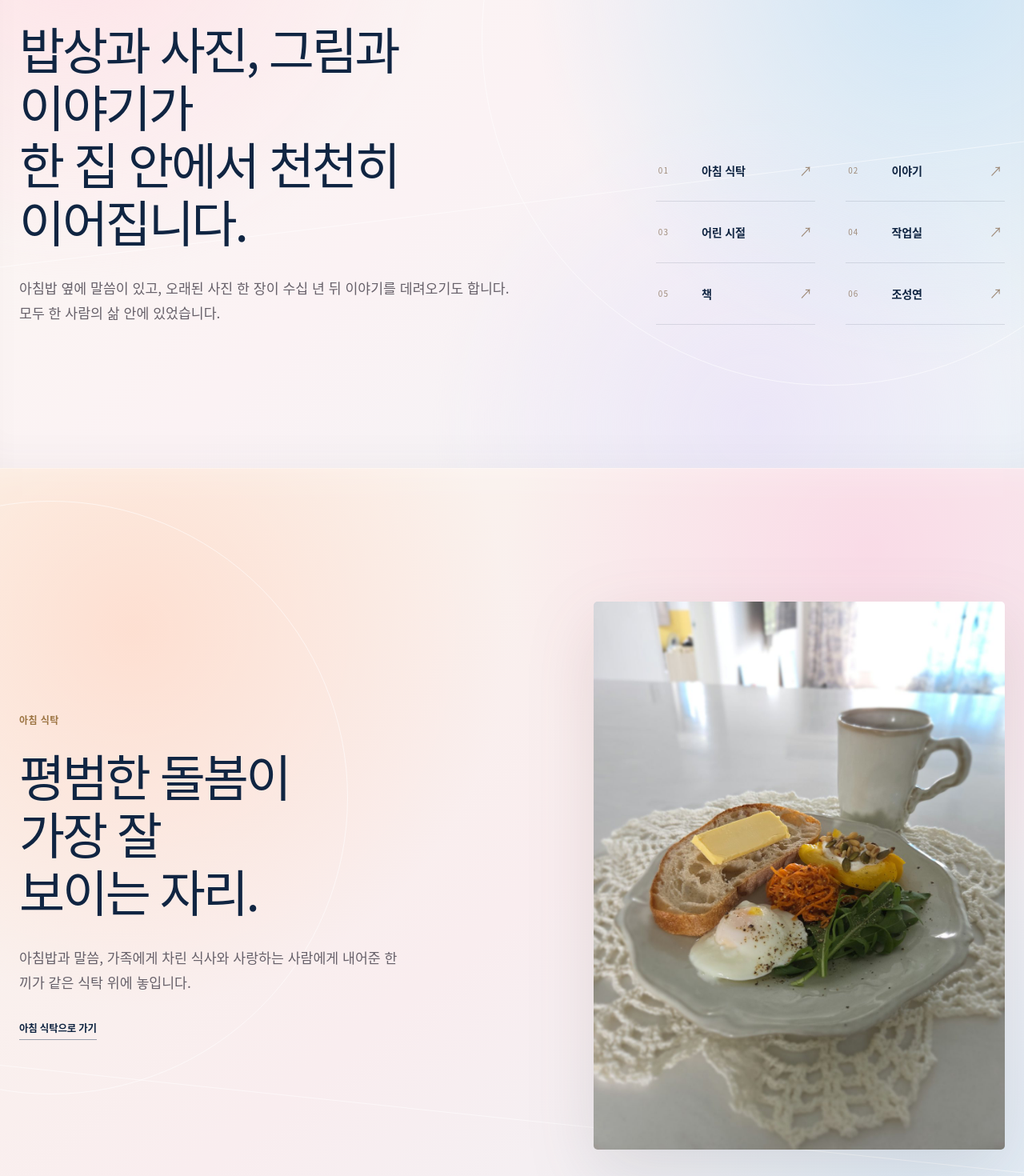
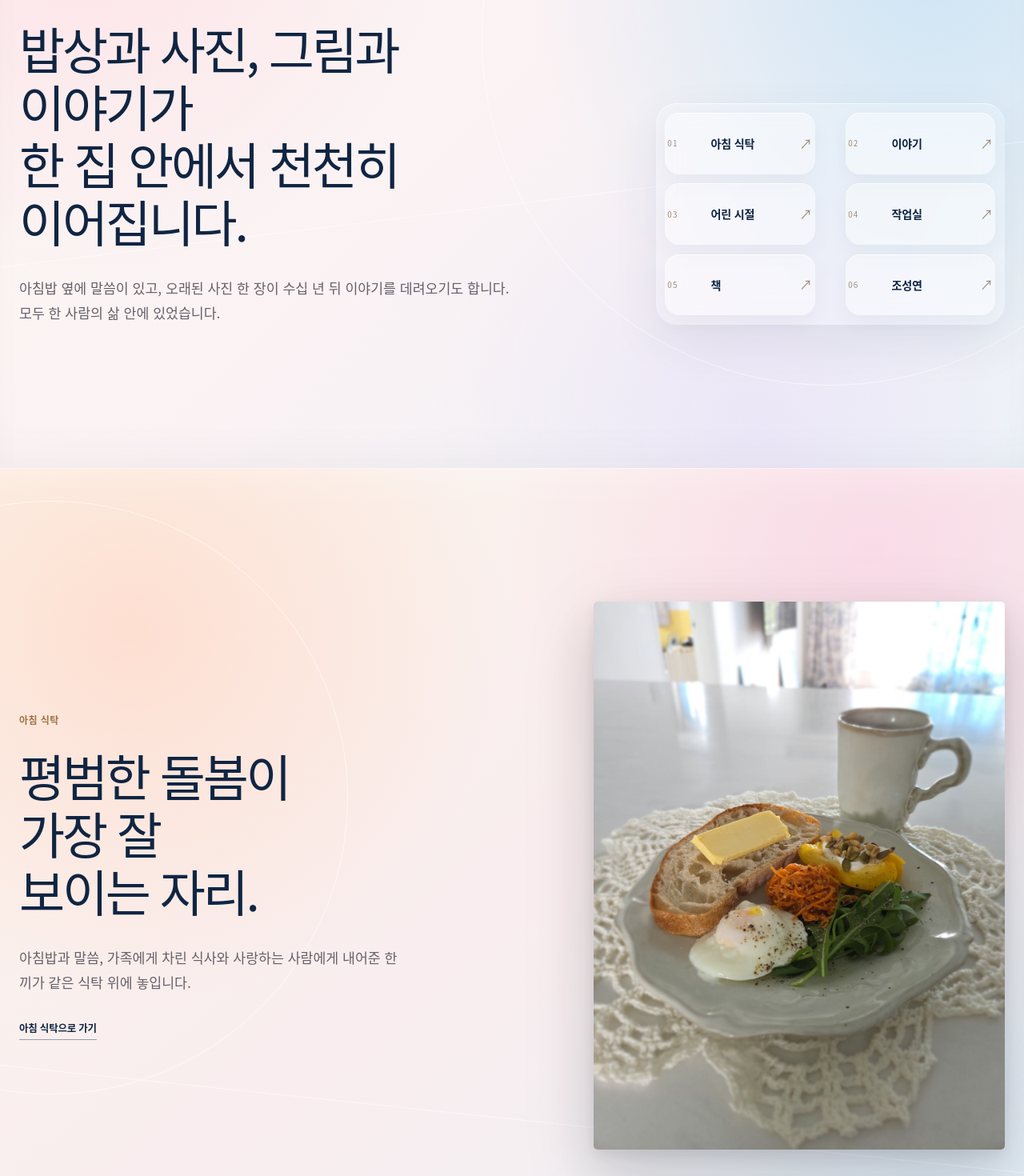
Before and after one commit to k-mama/esthercho, a Next.js app: page /ko in a window 1280 px wide. Shown: the part 1000-2470 px from the top of the page at 80% size. Built offline with nearby package versions, Linux system fonts and the light colour scheme.

Commit message:
style: finish homepage interior depth

```diff
--- a/src/app/home-polish.module.css
+++ b/src/app/home-polish.module.css
@@ -1,6 +1,8 @@
 .home {
   --esther-cream: #fbf8f2;
   --esther-ink: #17324b;
+  --esther-glass: rgba(255, 255, 255, 0.46);
+  --esther-shadow: rgba(31, 43, 58, 0.13);
 }
 
 .foyer,
@@ -10,30 +12,115 @@
 .studio,
 .closing {
   box-shadow:
-    inset 0 1px rgba(255, 255, 255, 0.3),
-    inset 0 42px 70px -72px rgba(255, 255, 255, 0.8),
-    inset 0 -42px 70px -72px rgba(35, 48, 64, 0.14);
+    inset 0 1px rgba(255, 255, 255, 0.34),
+    inset 0 46px 76px -76px rgba(255, 255, 255, 0.9),
+    inset 0 -48px 76px -76px rgba(35, 48, 64, 0.16);
 }
 
 .foyer {
   box-shadow:
-    inset 0 56px 84px -84px rgba(7, 22, 41, 0.5),
-    inset 0 -48px 76px -74px rgba(72, 76, 91, 0.12);
+    inset 0 62px 92px -92px rgba(7, 22, 41, 0.55),
+    inset 0 -54px 82px -80px rgba(72, 76, 91, 0.14);
+}
+
+/* The room directory should feel like a piece of furniture, not a UI table. */
+.roomLinks {
+  gap: 0.72rem;
+  padding: 0.72rem;
+  background: rgba(255, 255, 255, 0.2);
+  border: 0;
+  border-radius: 26px;
+  box-shadow:
+    0 24px 60px rgba(57, 68, 83, 0.08),
+    inset 0 1px rgba(255, 255, 255, 0.56);
+  backdrop-filter: blur(18px) saturate(112%);
 }
 
 .roomLinks a {
   position: relative;
+  overflow: hidden;
+  border: 0;
+  border-radius: 18px;
+  background: rgba(255, 255, 255, 0.42);
+  box-shadow:
+    0 9px 24px rgba(47, 59, 75, 0.05),
+    inset 0 1px rgba(255, 255, 255, 0.7);
   transition:
     color 180ms ease,
-    border-color 180ms ease;
+    background-color 180ms ease,
+    box-shadow 180ms ease,
+    transform 180ms ease;
 }
 
-/* Real photographs stay still. Interaction belongs to links and navigation. */
+.roomLinks a:hover {
+  background: rgba(255, 255, 255, 0.66);
+  box-shadow:
+    0 14px 34px rgba(47, 59, 75, 0.08),
+    inset 0 1px rgba(255, 255, 255, 0.82);
+  transform: translateY(-2px);
+}
+
+/* Real photographs stay still. Depth and light live around them, never over them. */
 .tableMedia,
 .careMedia,
 .memoryPrimary,
+.memorySecondary,
 .studioPrimary {
+  position: relative;
+  isolation: isolate;
   transform: none;
+}
+
+.tableMedia::before,
+.careMedia::before,
+.memoryPrimary::before,
+.studioPrimary::before {
+  position: absolute;
+  z-index: -1;
+  content: "";
+  pointer-events: none;
+  filter: blur(34px);
+  opacity: 0.58;
+}
+
+.tableMedia::before {
+  inset: 9% -8% -5% 11%;
+  border-radius: 38% 46% 34% 42%;
+  background: radial-gradient(circle at 50% 50%, rgba(244, 190, 171, 0.4), rgba(205, 224, 241, 0.18) 58%, transparent 74%);
+}
+
+.careMedia::before {
+  inset: 8% -5% -8% 7%;
+  border-radius: 42% 36% 44% 34%;
+  background: radial-gradient(circle at 55% 44%, rgba(205, 228, 241, 0.42), rgba(239, 203, 189, 0.2) 60%, transparent 76%);
+}
+
+.memoryPrimary::before {
+  inset: 6% -7% -8% 9%;
+  border-radius: 40%;
+  background: radial-gradient(circle at 52% 46%, rgba(202, 228, 222, 0.44), rgba(220, 214, 241, 0.18) 62%, transparent 76%);
+}
+
+.studioPrimary::before {
+  inset: 7% -10% -9% 8%;
+  border-radius: 38%;
+  background: radial-gradient(circle at 48% 48%, rgba(126, 177, 204, 0.34), rgba(185, 154, 199, 0.18) 60%, transparent 76%);
+}
+
+.tableMedia img,
+.careMedia img,
+.memoryPrimary img,
+.studioPrimary img {
+  box-shadow:
+    0 30px 70px rgba(34, 44, 57, 0.13),
+    0 7px 18px rgba(34, 44, 57, 0.08),
+    inset 0 1px rgba(255, 255, 255, 0.42);
+}
+
+.tableMedia img,
+.careMedia img,
+.memoryPrimary img {
+  border-radius: 24px;
 }
 
 .memoryPrimary,
@@ -43,14 +130,35 @@
   overflow: hidden;
 }
 
+.memorySecondary {
+  border-radius: 18px;
+  box-shadow:
+    0 24px 54px rgba(33, 47, 61, 0.14),
+    inset 0 1px rgba(255, 255, 255, 0.72);
+}
+
+.memorySecondary img {
+  border-radius: 12px;
+}
+
+.studioPrimary {
+  border-radius: 22px;
+}
+
+.studioPrimary img {
+  border-radius: inherit;
+}
+
 .careMedia figcaption {
+  border-radius: 999px;
   letter-spacing: 0.045em;
+  box-shadow: 0 8px 22px rgba(4, 18, 31, 0.16);
 }
 
 .closing {
   box-shadow:
-    inset 0 64px 90px -90px rgba(27, 57, 74, 0.24),
-    inset 0 -64px 90px -90px rgba(14, 37, 62, 0.14);
+    inset 0 68px 96px -96px rgba(27, 57, 74, 0.26),
+    inset 0 -68px 96px -96px rgba(14, 37, 62, 0.16);
 }
 
 @media (max-width: 899px) {
@@ -61,24 +169,68 @@
   .studio,
   .closing {
     box-shadow:
-      inset 0 1px rgba(255, 255, 255, 0.28),
-      inset 0 34px 56px -58px rgba(255, 255, 255, 0.7),
-      inset 0 -34px 56px -58px rgba(38, 53, 67, 0.12);
+      inset 0 1px rgba(255, 255, 255, 0.3),
+      inset 0 38px 62px -62px rgba(255, 255, 255, 0.76),
+      inset 0 -38px 62px -62px rgba(38, 53, 67, 0.13);
+  }
+
+  .roomLinks {
+    gap: 0.62rem;
+    padding: 0.62rem;
+    border-radius: 22px;
+  }
+
+  .roomLinks a {
+    border-radius: 16px;
+  }
+
+  .careMedia {
+    width: 100%;
+    margin-left: 0;
+  }
+
+  .careMedia img {
+    border-radius: 22px;
   }
 }
 
 @media (max-width: 640px) {
+  .roomLinks {
+    padding: 0.55rem;
+    border-radius: 20px;
+  }
+
   .roomLinks a {
     min-height: 4.6rem;
+    padding-inline: 0.85rem;
+    border-radius: 15px;
   }
 
   .tableMedia {
     filter: drop-shadow(0 22px 36px rgba(71, 56, 50, 0.08));
   }
 
+  .tableMedia img,
+  .careMedia img,
+  .memoryPrimary img {
+    border-radius: 18px;
+  }
+
   .memorySecondary,
-  .studioSecondary {
+  .studioPrimary {
+    border-radius: 16px;
+  }
+
+  .memorySecondary {
     box-shadow: 0 18px 34px rgba(33, 47, 61, 0.12);
+  }
+
+  .tableMedia::before,
+  .careMedia::before,
+  .memoryPrimary::before,
+  .studioPrimary::before {
+    filter: blur(24px);
+    opacity: 0.48;
   }
 }
 
@@ -86,4 +238,8 @@
   .roomLinks a {
     transition: none;
   }
+
+  .roomLinks a:hover {
+    transform: none;
+  }
 }
```
